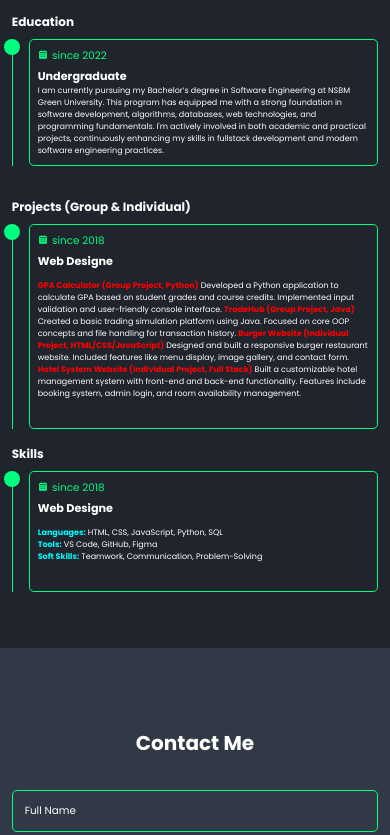
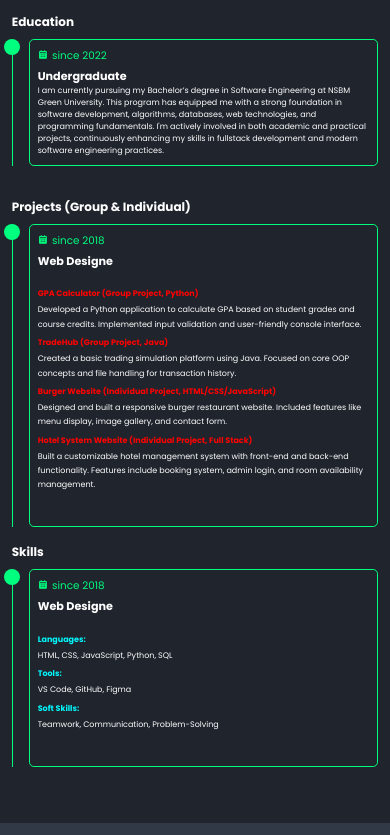
Before and after one commit to nipun-jayawardhana/portfolio-js, a plain HTML site: page index.html in a window 390 px wide. Shown: the part 1809-2644 px from the top of the page. Drawn offline with nearby package versions, Linux system fonts and the light colour scheme.

Commit message:
fixing alignment

```diff
--- a/Styles/style.css
+++ b/Styles/style.css
@@ -36,6 +36,22 @@ pre {
     white-space: pre-wrap;
     word-wrap: break-word;
     background-color: transparent;
+    text-align: left;
+    overflow-wrap: break-word;
+}
+
+pre p {
+    margin: 0;
+    white-space: pre-line;
+    text-align: left;
+    line-height: 1.8;
+    display: block;
+}
+
+pre p b {
+    display: block;
+    margin-top: 0.8rem;
+    margin-bottom: 0.3rem;
 }
 
 
@@ -391,10 +407,12 @@ span.primary-color {
 .about-content h3{
     font-size: 2.4rem;
     color: rgb(0, 225, 255);
+    text-align: left;
 }
 .about-content p{
     font-size: 1.5rem;
     margin: 2rem 0 3rem;
+    text-align: left;
 }
 
 
@@ -425,6 +443,7 @@ span.primary-color {
 .education-column .title{
     font-size: 2.3rem;
     margin: 0 0 1.5rem 2rem;
+    text-align: left;
 }
 .education-column .education-box{
     border-left: .2rem solid var(--primary-color);
@@ -452,6 +471,8 @@ span.primary-color {
     overflow: hidden;
     word-wrap: break-word;
     overflow-wrap: break-word;
+    text-align: left;
+    white-space: normal;
 }
 .education-content .content::before{
     content: '';
@@ -472,15 +493,18 @@ span.primary-color {
     font-size: 1.3rem;
     color: var(--primary-color);
     padding-bottom: .5rem;
+    text-align: left;
 }
 .education-content .content .year i{
     padding-right: .5rem;
 }
 .education-content .content h3{
     font-size: 1.8rem;
+    text-align: left;
 }
 .education-content .content p{
     font-size: 1.4rem;
+    text-align: left;
 }
 
 /* contacts */
@@ -696,6 +720,17 @@ span.primary-color {
         word-wrap: break-word;
         overflow-x: auto;
         font-size: 0.9rem;
+        padding: 0.5rem 0;
+        margin: 0;
+    }
+    .education-content .content pre p{
+        margin: 0.5rem 0;
+        line-height: 1.8;
+        display: block;
+    }
+    .education-content .content pre b{
+        display: block;
+        margin: 0.8rem 0 0.3rem 0;
     }
     .about-content p{
         word-wrap: break-word;
@@ -735,7 +770,15 @@ span.primary-color {
         font-size: 1.5rem;
     }
     .education-content .content pre{
-        font-size: 0.8rem;
+        font-size: 0.75rem;
+        line-height: 1.6;
+    }
+    .education-content .content pre p{
+        margin: 0.3rem 0;
+    }
+    .education-content .content pre b{
+        margin: 0.5rem 0 0.2rem 0;
+        display: block;
     }
     .contact form .input-box input{
         width: 100%;
```
